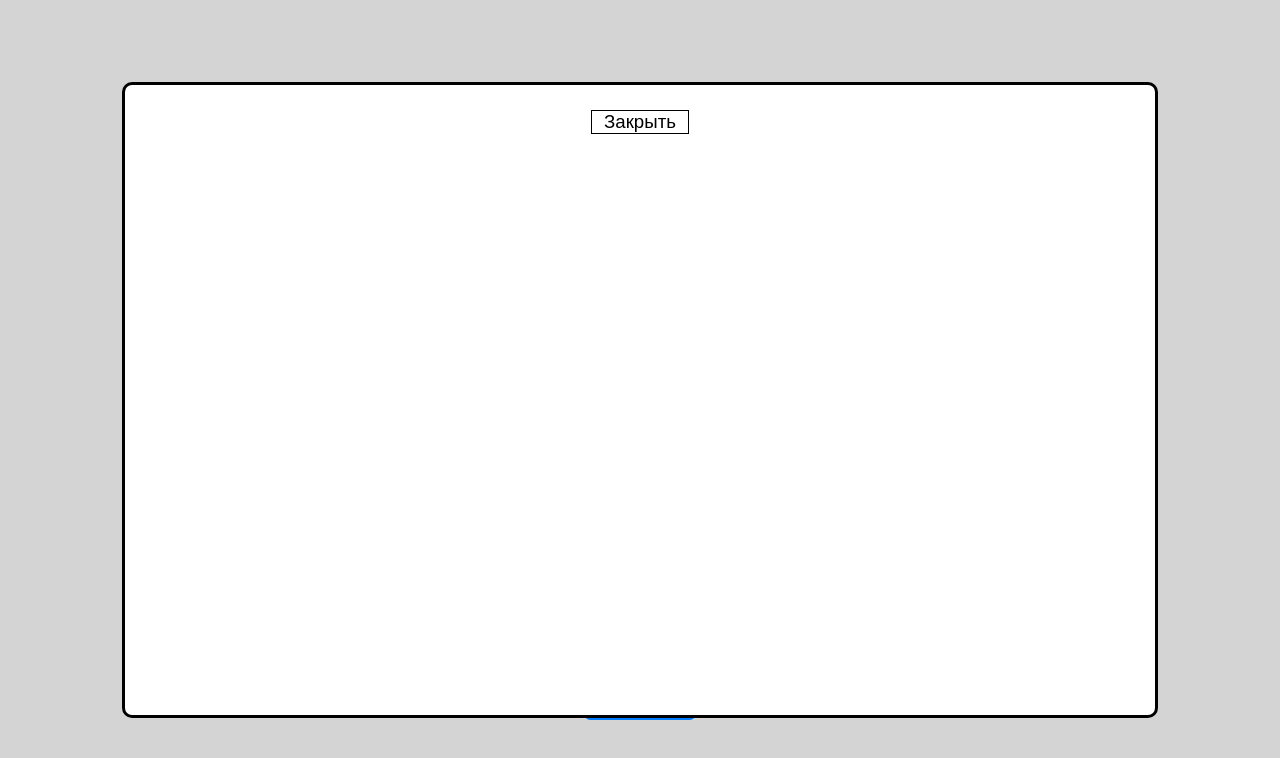
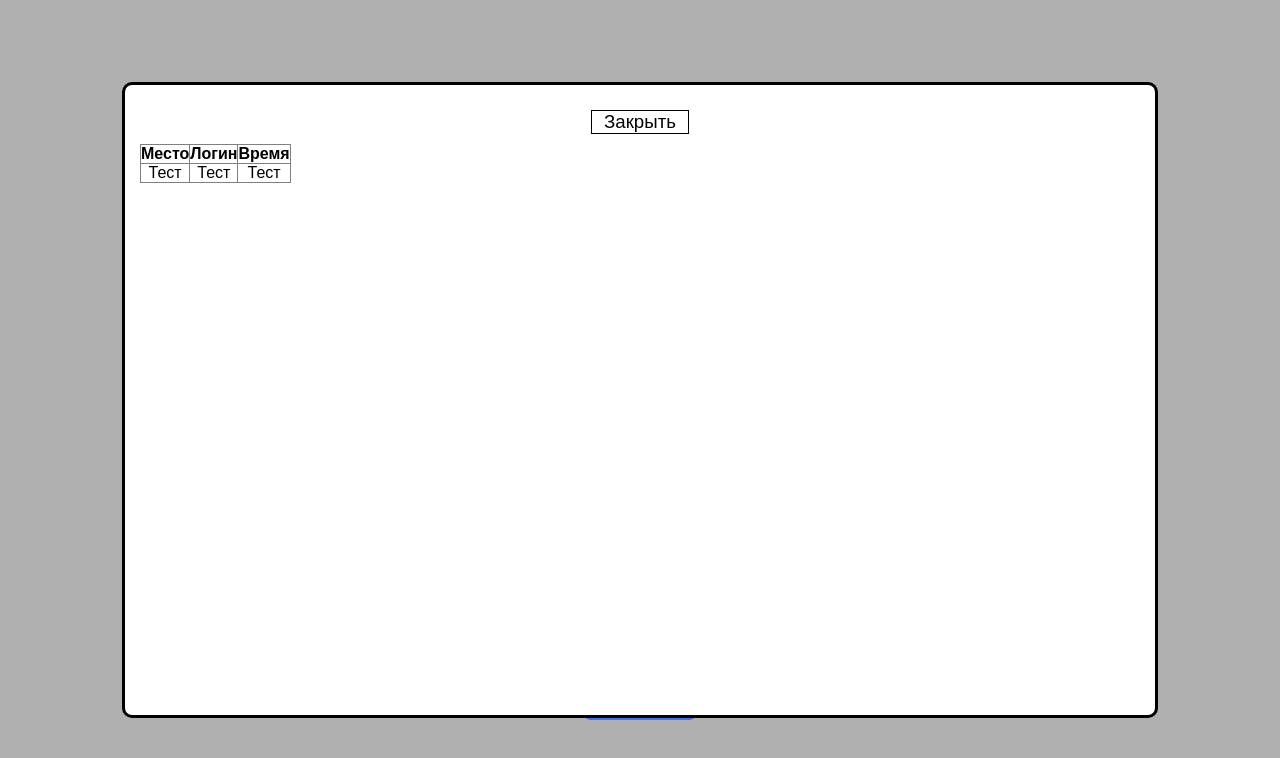
Before and after one commit to tarasovkir/SudokuWeb, a plain HTML site: page sudoku.html in a window 1280 px wide. Both pictures are taken after a click on the button "Профиль". Drawn offline with Linux system fonts and the light colour scheme.

Commit message:
Немножко визуала

```diff
--- a/regstyle.css
+++ b/regstyle.css
@@ -10,7 +10,7 @@ body{
     display: flex;
     align-items: center;
     justify-content: center;
-    background-color: #4070f4;
+    background-color: #b0b0b0;
 }
 
 .container{
@@ -62,17 +62,6 @@ body{
     position: relative;
     font-size: 27px;
     font-weight: 600;
-}
-
-.form .title::before{
-    content: '';
-    position: absolute;
-    left: 0;
-    bottom: 0;
-    height: 3px;
-    width: 30px;
-    background-color: #4070f4;
-    border-radius: 25px;
 }
 
 .form .input-field{
@@ -153,7 +142,7 @@ body{
 }
 
 .button input:hover{
-    background-color: #265df2;
+    background-color: #4070f4;
 }
 
 .form .login-signup{
--- a/style.css
+++ b/style.css
@@ -6,7 +6,7 @@
 body{
     font-family: Arial, Helvetica, sans-serif;
     text-align: center;
-    background: #d4d4d4;
+    background: #b0b0b0;
     display: flex;
     align-items: center;
     justify-content: center;
@@ -57,7 +57,7 @@ button{
     margin-top: 20px;
     padding: 10px 20px;
     font-size: 16px;
-    background-color: #039be5;
+    background-color: #4070f4;
     color: #fff;
     border: none;
     cursor: pointer;
@@ -66,7 +66,7 @@ button{
 }
 
 button:hover{
-    background-color: #0056b3;
+    background-color: #4070f4;
 }
 
 .not-allowed{
@@ -153,13 +153,25 @@ button:hover{
 #profile-button {
     border: none;
     padding: 10px 20px;
-    background-color: #007bff; /* Синий цвет */
+    background-color: #4070f4;
     color: white;
     font-size: 16px;
     cursor: pointer;
     border-radius: 5px;
 }
 
-#profile-button:hover {
-    background-color: #0056b3; /* Темно-синий цвет при наведении */
+button:hover {
+    background-color: #0056b3;
 }
+
+#table-records {
+    border: 1px solid grey;
+ }
+ /* границы ячеек первого ряда таблицы */
+ #table-records th {
+    border: 1px solid grey;
+ }
+ /* границы ячеек тела таблицы */
+ #table-records td {
+    border: 1px solid grey;
+ }
--- a/sudoku.html
+++ b/sudoku.html
@@ -68,7 +68,10 @@
 
     <div id="profile-window">
         <a href="#" class="close">Закрыть</a>
-
+        <table id="table-records">
+            <tr><th>Место</th><th>Логин</th><th>Время</th></tr> <!--ряд с ячейками заголовков-->
+            <tr><td>Тест</td><td>Тест</td><td>Тест</td></tr> <!--ряд с ячейками тела таблицы-->
+        </table>
     </div>
 
     </body>
```
